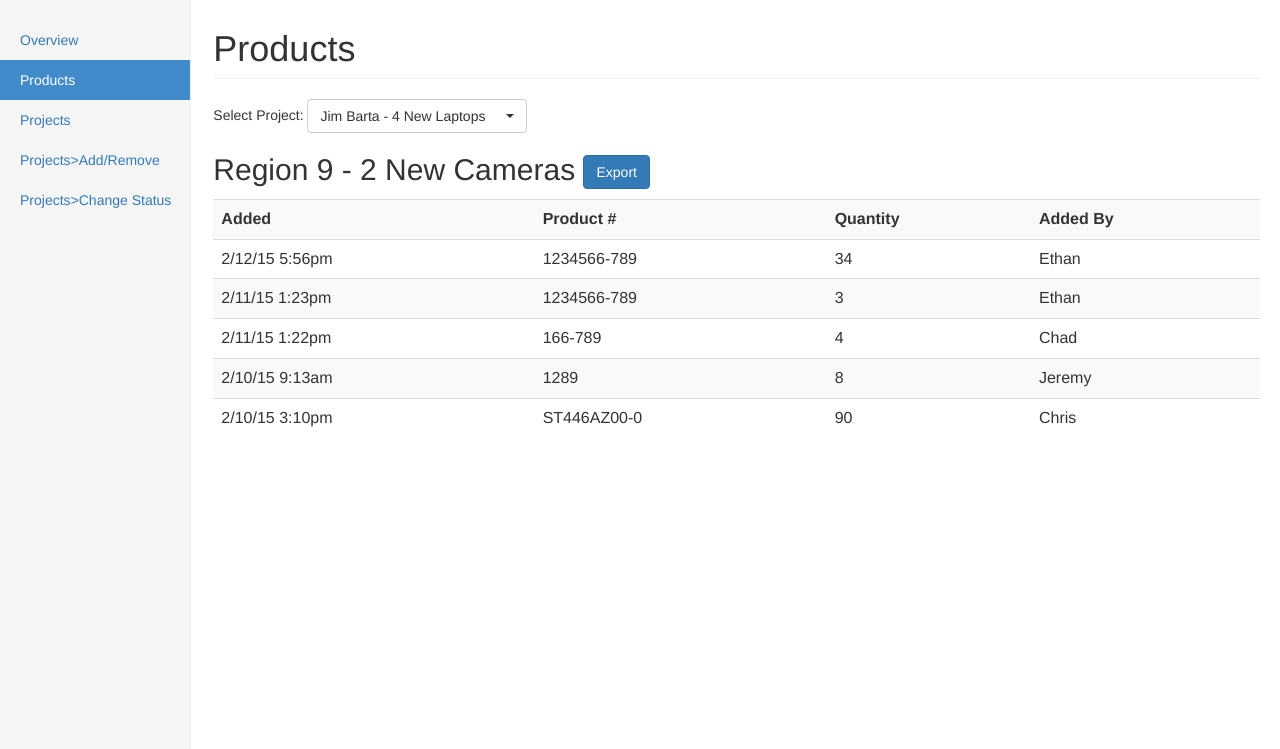
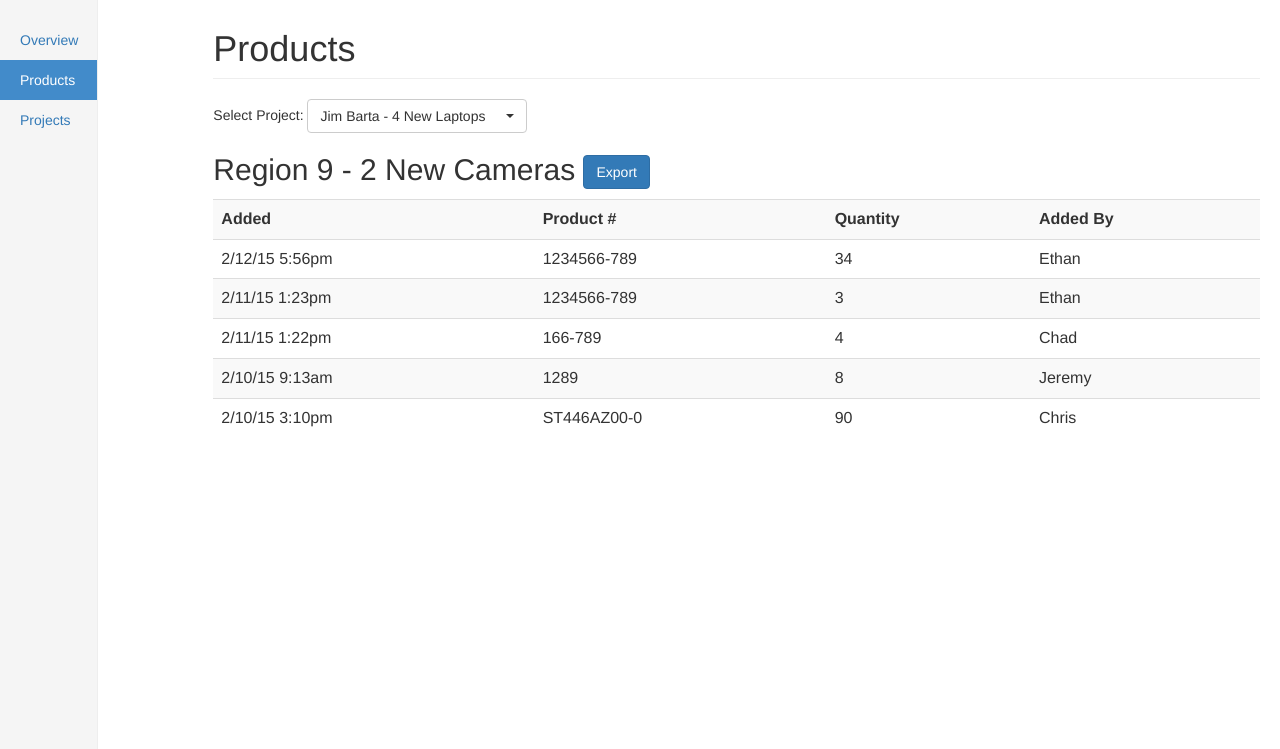
Before and after one commit to mjsorribas/track-that, a PHP site: page /products.php in a window 1280 px wide. Shown: the part 51-800 px from the top of the page. Run offline with PHP 8.4, Linux system fonts and the light colour scheme.

Commit message:
Start work on accordian menu in sidebar

```diff
--- a/products.php
+++ b/products.php
@@ -19,15 +19,23 @@
 	<div class="container-fluid"> <!-- container-fluid div should wrap everything under the top navbar -->
 	    <!-- Start left sidebar -->
 	    <div class="row">
+
 	        <div class="sidebar">
 	            <ul class="nav nav-sidebar">
 	                <li><a href="index.php">Overview</a></li>
 	                <li class="active"><a href="products.php">Products <span class="sr-only">(current)</span></a></li>
-	                <li><a href="projects.php">Projects</a></li>
-	                <li><a href="#">Projects>Add/Remove</a></li>
-	                <li><a href="#">Projects>Change Status</a></li>
+	                <li class="accordian">
+	                	<a href="#">Projects</a>
+	                	<ul class="submenu">
+	                		<li><a href="#">Projects>Add/Remove</a></li>
+	                		<li><a href="#">Projects>Change Status</a></li>
+	                	</ul>
+	                </li>
+
 	            </ul>
 	        </div>
+
+
 	        <!-- End left sidebar -->
 			<div class="col-md-offset-2 maincontent">
 				<!-- Page content goes here -->
--- a/template/footer.php
+++ b/template/footer.php
@@ -4,6 +4,17 @@
         <script type="text/javascript" src="js/jquery-1.11.2.min.js"></script> <!-- jQuery must be loaded first for Bootstrap to not complain -->
         <script type="text/javascript" src="js/bootstrap-3.3.2.min.js"></script>
         <script type="text/javascript" src="js/bootstrap-select.min.js"></script>
+        <script type="text/javascript">
+
+			$(document).ready(function(){
+			    $('ul.submenu').hide();
+			});
+
+			$('li.accordian').click(function() {
+			    $(this).find('ul').slideToggle();
+			});
+
+        </script>
     </body>
 </html>
 <!-- STOP TEMPLATE FOOTER -->
```
